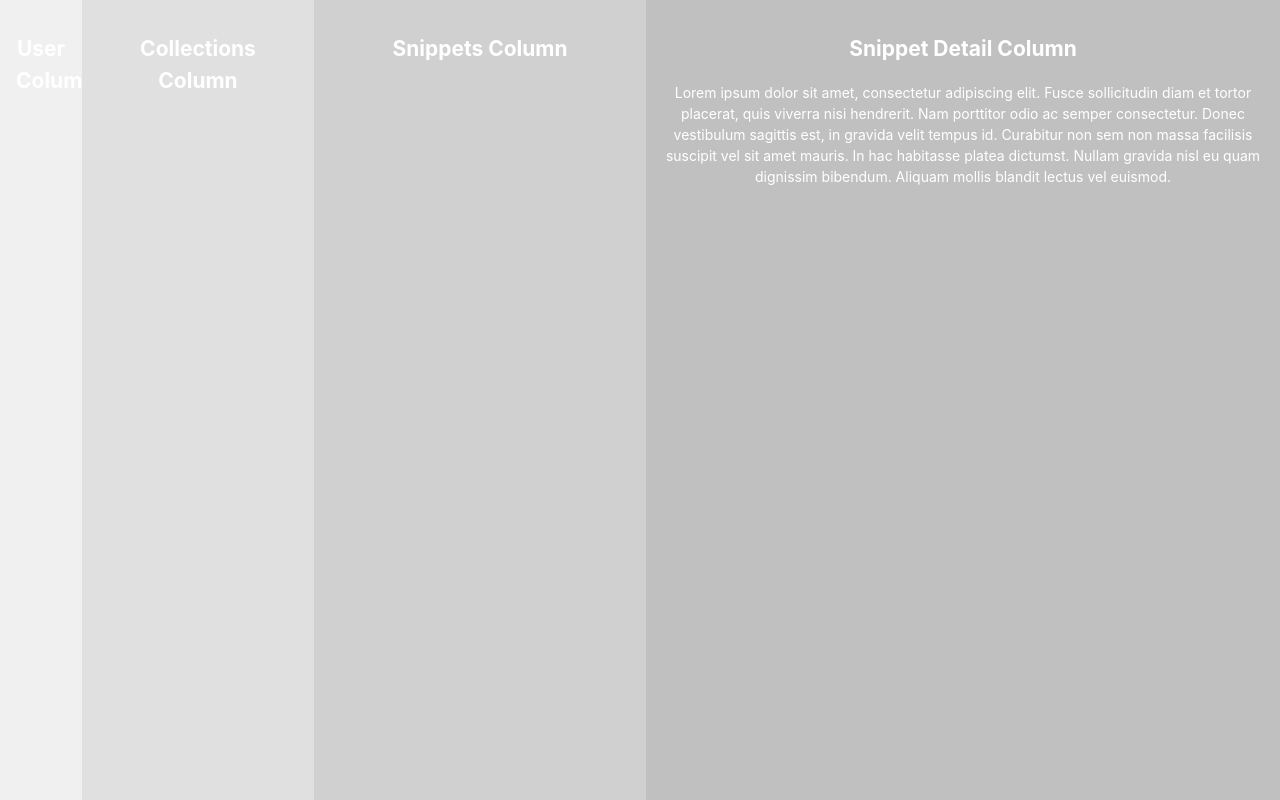
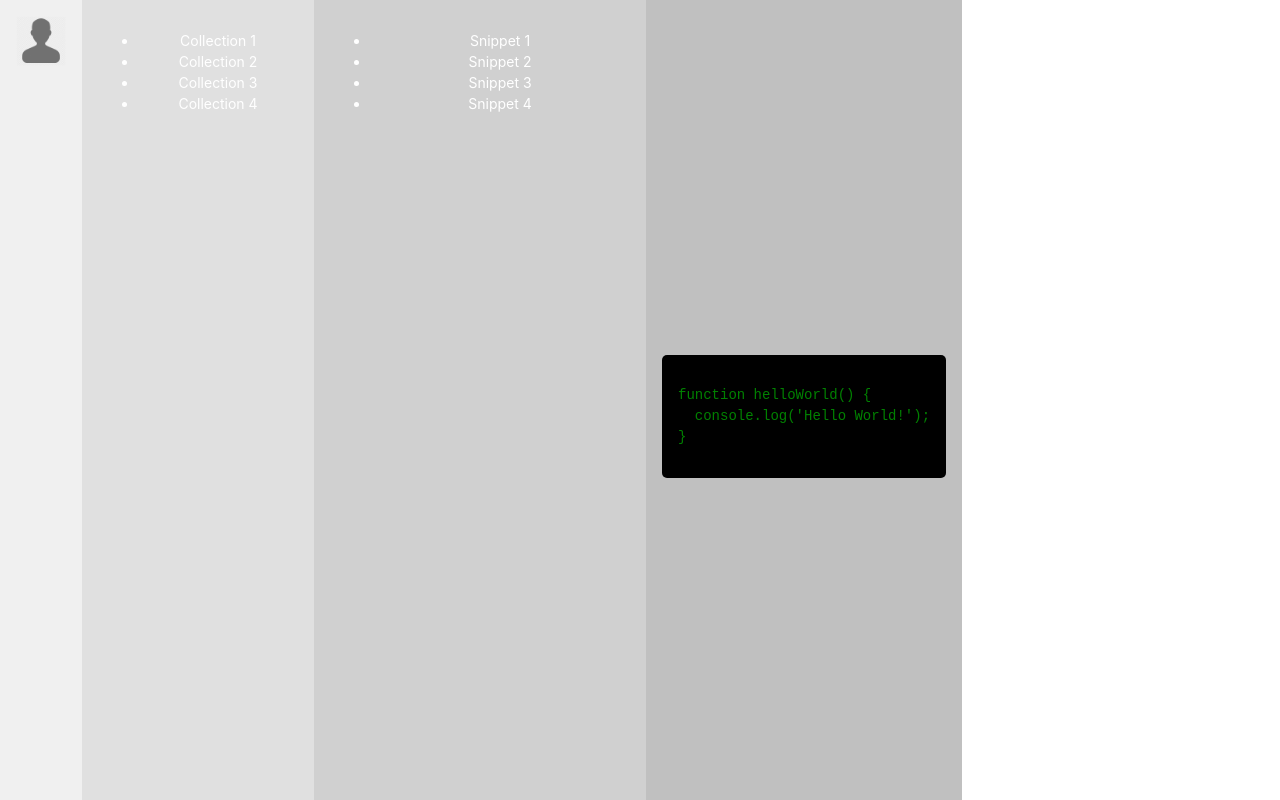
Before and after one commit to cmirza/codecrate-frontend, a React (Vite) app: page / in a window 1280 px wide. Built offline with nearby package versions, Linux system fonts and the light colour scheme.

Commit message:
adding some more detail to components

```diff
--- a/src/components/CollectionsColumn.tsx
+++ b/src/components/CollectionsColumn.tsx
@@ -1,10 +1,17 @@
 import React from 'react';
+import './CollectionsColumn.css';
 
-const CollectionsColumn: React.FC = () => {
+const CollectionsColumn = () => {
+  const collections = ['Collection 1', 'Collection 2', 'Collection 3', 'Collection 4'];
+
   return (
-    <header className="collections-column">
-      <h2>Collections Column</h2>
-    </header>
+      <div className="collections-column">
+        <ul>
+          {collections.map((collection, index) => (
+            <li key={index}>{collection}</li>
+          ))}
+        </ul>
+      </div>
   );
 };
 
--- /dev/null
+++ b/src/components/SnippetDetailsColumn.css
@@ -0,0 +1,19 @@
+.snippet-details-column {
+    display: flex;
+    justify-content: center;
+    align-items: center;
+    height: 100%;
+    padding: 1rem;
+    box-sizing: border-box;
+  }
+
+  .black-box {
+    background-color: black;
+    color: green;
+    padding: 1rem;
+    margin: 2rem 0 0 0; /* Increased top and bottom margin */
+    border-radius: 5px;
+    width: calc(100% + 2rem); /* Made it wider */
+    height: auto;
+    overflow: auto;
+  }
--- a/src/components/SnippetDetailsColumn.tsx
+++ b/src/components/SnippetDetailsColumn.tsx
@@ -1,11 +1,19 @@
 import React from 'react';
+import './SnippetDetailsColumn.css';
 
-const SnippetDetailsColumn: React.FC = () => {
+const SnippetDetailsColumn = () => {
   return (
-    <header className="snippet-details-column">
-      <h2>Snippet Detail Column</h2>
-      <p>Lorem ipsum dolor sit amet, consectetur adipiscing elit. Fusce sollicitudin diam et tortor placerat, quis viverra nisi hendrerit. Nam porttitor odio ac semper consectetur. Donec vestibulum sagittis est, in gravida velit tempus id. Curabitur non sem non massa facilisis suscipit vel sit amet mauris. In hac habitasse platea dictumst. Nullam gravida nisl eu quam dignissim bibendum. Aliquam mollis blandit lectus vel euismod.</p>
-    </header>
+    <div className="snippet-details-column">
+      <div className='black-box'>
+        <pre style={{ textAlign: 'left'}}>
+          <code>
+            {`function helloWorld() {
+  console.log('Hello World!');
+}`}
+          </code>
+        </pre>
+      </div>
+    </div>
   );
 };
 
--- a/src/components/SnippetsColumn.tsx
+++ b/src/components/SnippetsColumn.tsx
@@ -1,10 +1,17 @@
 import React from 'react';
+import './SnippetsColumn.css';
 
-const SnippetsColumn: React.FC = () => {
+const SnippetsColumn = () => {
+  const snippets = ['Snippet 1', 'Snippet 2', 'Snippet 3', 'Snippet 4'];
+
   return (
-    <header className="snippets-column">
-      <h2>Snippets Column</h2>
-    </header>
+      <div className="snippets-column">
+        <ul>
+          {snippets.map((snippet, index) => (
+            <li key={index}>{snippet}</li>
+          ))}
+        </ul>
+      </div>
   );
 };
 
--- /dev/null
+++ b/src/components/UserColumn.css
@@ -0,0 +1,6 @@
+.user-icon {
+  width: 100%;
+  height: auto;
+  cursor: pointer;
+  border-radius: 2%;
+}
--- a/src/components/UserColumn.tsx
+++ b/src/components/UserColumn.tsx
@@ -1,10 +1,12 @@
 import React from 'react';
+import './UserColumn.css';
+import userIcon from './user-icon.png';
 
-const UserColumn: React.FC = () => {
+const UserColumn = () => {
   return (
-    <header className="user-column">
-      <h2>User Column</h2>
-    </header>
+    <div className="user-column">
+      <img src={userIcon} alt="user icon" className="user-icon" />
+    </div>
   );
 };
 
```
Also changed, not shown: src/components/CollectionsColumn.css (added), src/components/SnippetsColumn.css (added), src/components/user-icon.png (added).
